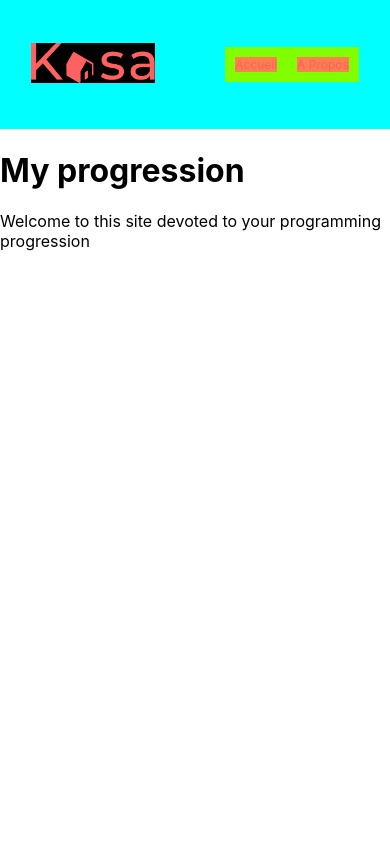
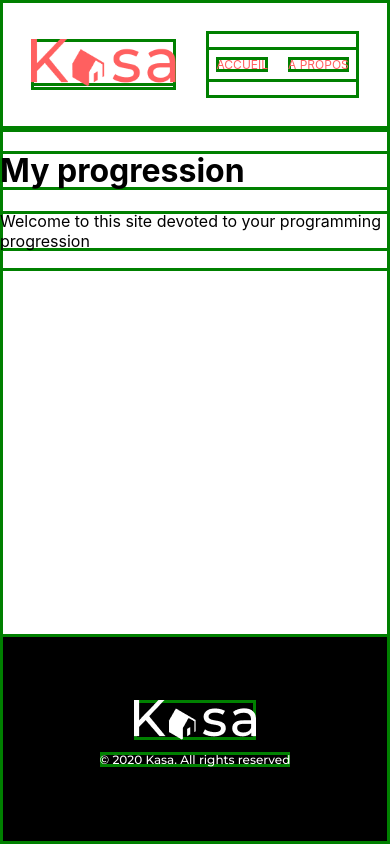
Before and after one commit to AlexandreRichert/KASA, a React (Create React App) app: page / in a window 390 px wide. Built offline with nearby package versions, Linux system fonts and the light colour scheme.

Commit message:
footer, erreur et header complets

```diff
--- a/src/App.js
+++ b/src/App.js
@@ -5,10 +5,11 @@ import Accomodation from './pages/Accomodation'
 import './styles/App.css';
 import { Routes, Route } from 'react-router-dom';
 import Nav from './components/Nav';
+import Footer from './components/Footer';
 
 function App() {
   return (
-    <div>
+    <div className='App'>
       <Nav />
       <Routes>
         <Route path='/' element ={<Home /> } />
@@ -16,6 +17,7 @@ function App() {
         <Route path='/accomodation' element ={<Accomodation /> } />
         <Route path='/*' element ={<Error /> } />
       </Routes>
+      <Footer />
     </div>
   );
 }
--- /dev/null
+++ b/src/components/Footer.js
@@ -0,0 +1,8 @@
+export default function Footer () {
+    return (
+        <footer className="footer">
+            <img src="./LOGO_white.png" alt="logo KASA" />
+            <p>© 2020 Kasa. All rights reserved</p>
+        </footer>
+    )
+}
--- a/src/components/Nav.js
+++ b/src/components/Nav.js
@@ -1,11 +1,11 @@
 import { NavLink } from "react-router-dom"
 export default function Nav () {
     return (
-        <div className="navigation">
+        <header className="navigation">
             <div className="navigation-logo">
                 <img src="./LOGO.png" alt="logo" />
             </div>
-            <div className="navigation-links">
+            <nav className="navigation-links">
                 <ul>
                     <li>
                         <NavLink to="/">Accueil</NavLink>
@@ -14,7 +14,7 @@ export default function Nav () {
                         <NavLink to="/About">A Propos</NavLink>
                     </li>
                 </ul>
-            </div>
-        </div>
+            </nav>
+        </header>
     )
 }
--- a/src/styles/App.css
+++ b/src/styles/App.css
@@ -2,3 +2,11 @@
 @import "./About.css";
 @import "./Error.css";
 @import "./Accomodation.css";
+@import "./Footer.css";
+
+.App {
+    max-width: 1600px;
+    min-height: 100vh;
+    display: flex;
+    flex-direction: column;
+}
--- a/src/styles/Error.css
+++ b/src/styles/Error.css
@@ -1,27 +1,39 @@
+* {
+    box-shadow: 0 0 0 3px green
+    inset;
+}
+
 .error {
     display: flex;
     flex-direction: column;
     align-items: center;
-    height: auto;
+    min-height: 500px;
     width: auto;
     font-family: 'Montserrat';
     color: #FF6060;
-    padding: 50px;
+    justify-content: space-evenly;
+    margin-bottom: 20px;
 }
 
 .error h1 {
-    font-size: 288px;
+    font-size: clamp(145px, 22vw, 288px);
     font-weight: 700;
+    margin-block-start: 0;
+    margin-block-end: 0;
+    margin: 50px 0 50px 0;
+
 }
 
 .error-message {
-    font-size: 36px;
+    font-size: clamp(18px, 5vw, 36px);
     font-weight: 500;
+    text-align: center;
 }
 
 
 .error a {
     color: #FF6060;
-    font-size: 18px;
+    font-size: clamp(14px, 2vw, 18px);
     font-weight: 500;
+    margin-bottom: 50px;
 }
--- /dev/null
+++ b/src/styles/Footer.css
@@ -0,0 +1,20 @@
+footer {
+    display: flex;
+    flex-direction: column;
+    align-items: center;
+    justify-content: center;
+    background-color: black;
+    color: white;
+    height: 210px;
+    margin-top: auto;
+}
+
+footer img {
+    color: white;
+}
+
+footer p {
+    font-family: 'Montserrat', sans-serif;
+    font-size: clamp(12px, 3vw, 24px);
+    font-weight: 500;
+}
--- a/src/styles/Nav.css
+++ b/src/styles/Nav.css
@@ -3,20 +3,16 @@
     flex-direction: row;
     justify-content: space-between;
     padding: clamp(10px, 8vw, 50px);
-    max-width: 1400px;
     align-items: center;
-    background-color: aqua;
 }
 
 .navigation-logo img {
-    width: clamp(124px, 15vw, 241px);
-    background-color: black;
+    width: clamp(145px, 30vw, 241px);
 }
 
 .navigation-links ul {
     display: flex;
     list-style: none;
-    background-color: chartreuse;
     padding-inline-start: 0;
 
 }
@@ -25,14 +21,20 @@
     margin: 10px;
     font-size: clamp(12px, 3vw, 24px); /* Utilisez clamp() pour définir une plage de tailles de police */
     text-decoration: none;
-    background-color: coral;
 }
 
 .navigation-links a {
     text-decoration: none;
     color: #FF6060;
+    white-space: nowrap;
 }
 
 .navigation-links a:hover {
     text-decoration: underline;
 }
+
+@media (max-width: 600px) {
+    .navigation-links ul li {
+      text-transform: uppercase; /* Transformation en majuscules à partir du breakpoint de 768px */
+    }
+  }
```
Also changed, not shown: public/LOGO_white.png (added), src/index.css (line endings or trailing spaces).
